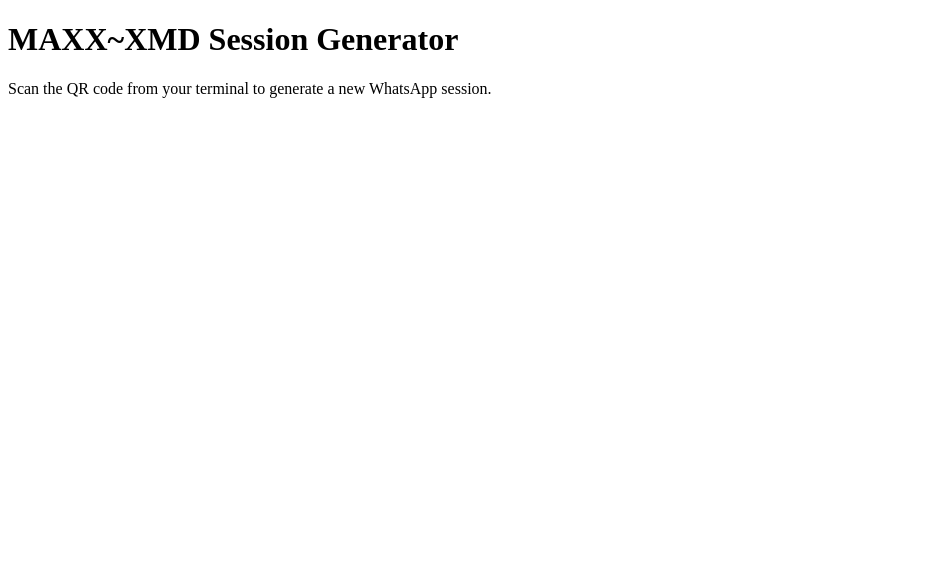
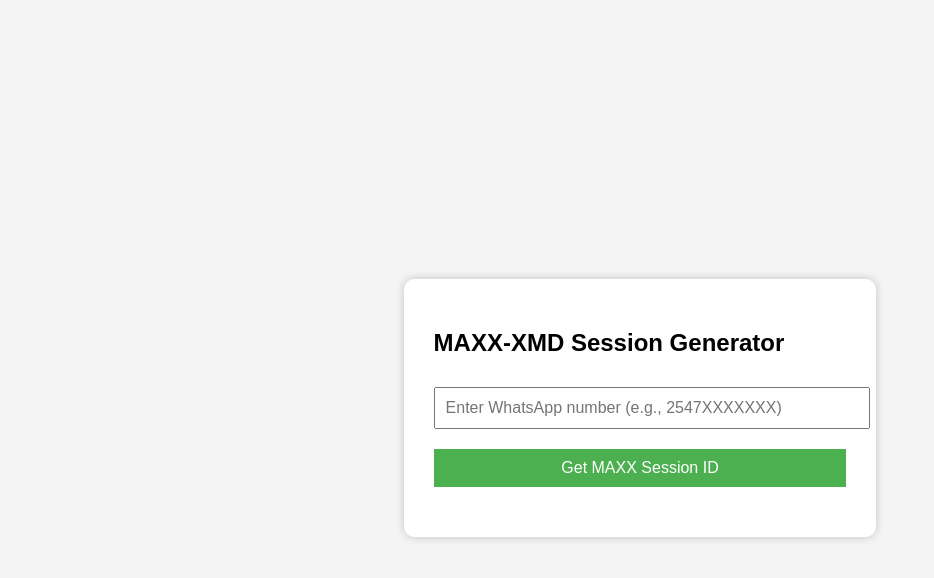
Before and after one commit to Carlymaxx/maxx-xmdrepo, a website: page public/index.html in a window 1280 px wide. Shown: the whole page, without its empty margins (0-934 px from the left). Drawn offline with Linux system fonts and the light colour scheme.

Commit message:
Update index.html

```diff
--- a/public/index.html
+++ b/public/index.html
@@ -1,11 +1,79 @@
 <!DOCTYPE html>
 <html lang="en">
 <head>
-<meta charset="UTF-8">
-<title>MAXX~XMD Session Generator</title>
+    <meta charset="UTF-8">
+    <title>MAXX-XMD Session Generator</title>
+    <style>
+        body {
+            font-family: Arial, sans-serif;
+            display: flex;
+            flex-direction: column;
+            align-items: center;
+            justify-content: center;
+            height: 100vh;
+            background-color: #f4f4f4;
+        }
+        .container {
+            background: #fff;
+            padding: 30px;
+            border-radius: 10px;
+            box-shadow: 0 0 10px rgba(0,0,0,0.2);
+        }
+        input, button {
+            padding: 10px;
+            margin: 10px 0;
+            width: 100%;
+            font-size: 16px;
+        }
+        button {
+            cursor: pointer;
+            background-color: #4caf50;
+            color: white;
+            border: none;
+        }
+        #response {
+            margin-top: 10px;
+            font-weight: bold;
+        }
+    </style>
 </head>
 <body>
-<h1>MAXX~XMD Session Generator</h1>
-<p>Scan the QR code from your terminal to generate a new WhatsApp session.</p>
+    <div class="container">
+        <h2>MAXX-XMD Session Generator</h2>
+        <input type="text" id="number" placeholder="Enter WhatsApp number (e.g., 2547XXXXXXX)" required />
+        <button onclick="generateSession()">Get MAXX Session ID</button>
+        <div id="response"></div>
+    </div>
+
+    <script>
+        async function generateSession() {
+            const number = document.getElementById("number").value.trim();
+            const responseDiv = document.getElementById("response");
+
+            if (!number) {
+                responseDiv.innerText = "❌ Please enter a number.";
+                return;
+            }
+
+            try {
+                const res = await fetch("/generate-session", {
+                    method: "POST",
+                    headers: { "Content-Type": "application/json" },
+                    body: JSON.stringify({ number })
+                });
+
+                const data = await res.json();
+
+                if (res.ok) {
+                    responseDiv.innerText = `✅ Session code sent to WhatsApp number ${number}`;
+                } else {
+                    responseDiv.innerText = `❌ Error: ${data.error || "Failed to generate session"}`;
+                }
+            } catch (err) {
+                console.error(err);
+                responseDiv.innerText = "❌ Something went wrong.";
+            }
+        }
+    </script>
 </body>
 </html>
```
